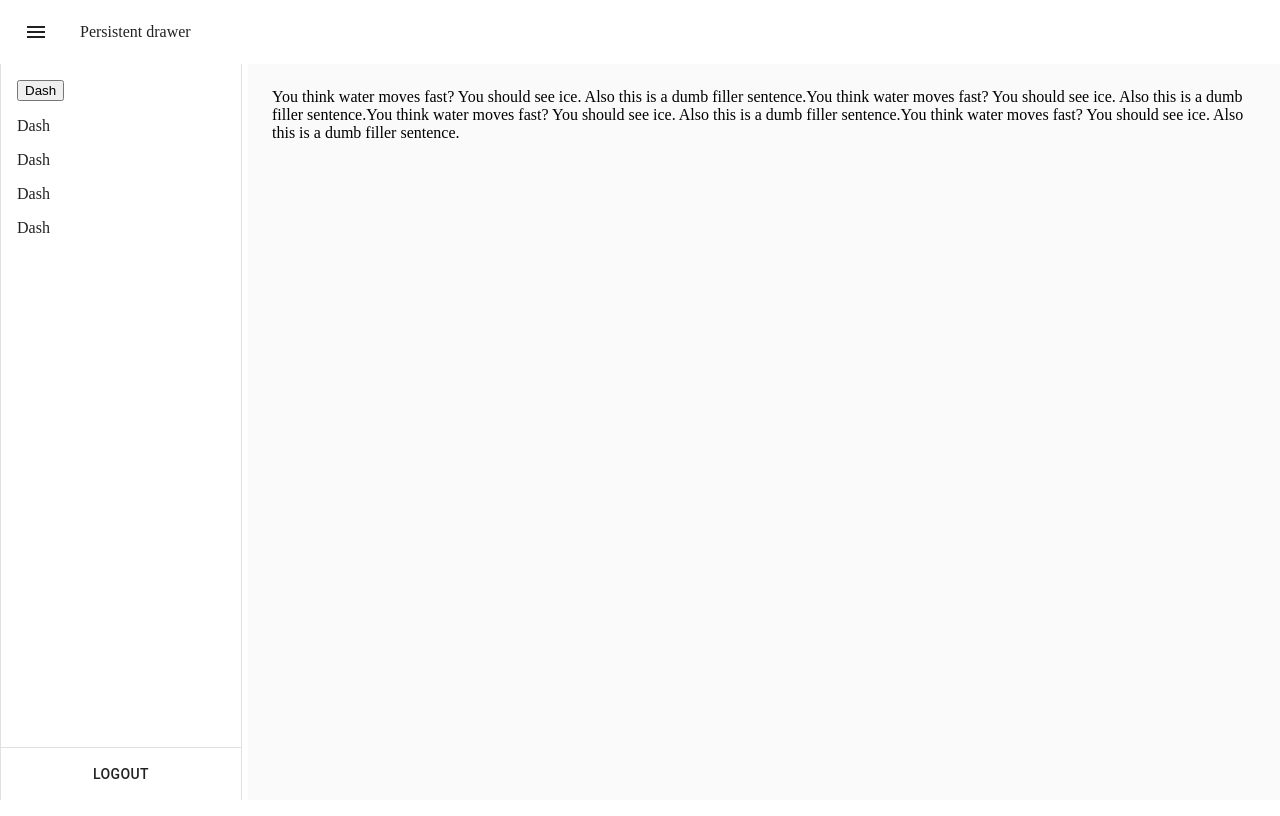
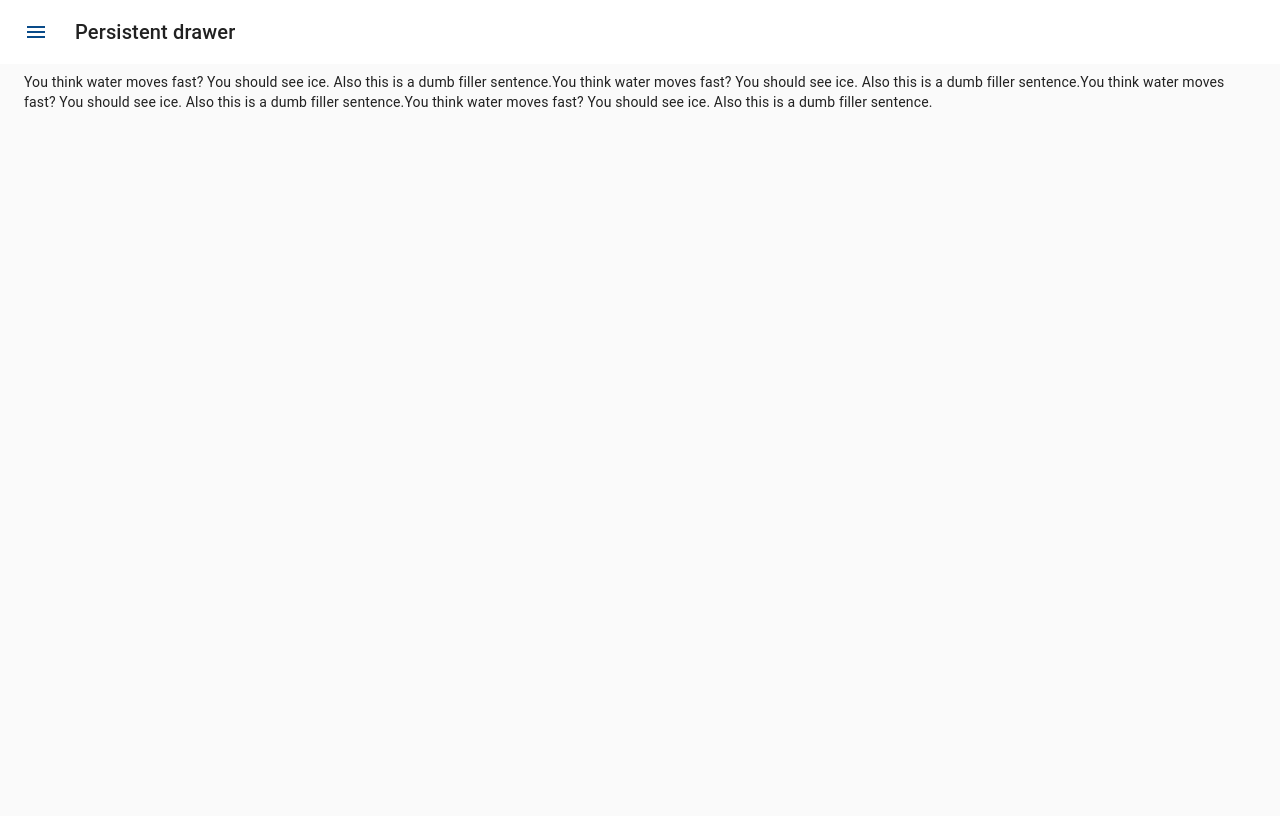
Before and after one commit to lucascs20182/alterstatus, a React (Vite) app: page /home in a window 1280 px wide. Built offline with nearby package versions, Linux system fonts and the light colour scheme.

Commit message:
Home atualizada

```diff
--- a/src/pages/home/Home.jsx
+++ b/src/pages/home/Home.jsx
@@ -1,94 +1,120 @@
-import React from "react";
-import PropTypes from "prop-types";
-import classNames from "classnames";
-import { withStyles } from "@material-ui/core/styles";
-import Drawer from "@material-ui/core/Drawer";
-import AppBar from "@material-ui/core/AppBar";
-import Toolbar from "@material-ui/core/Toolbar";
-import List from "@material-ui/core/List";
-import Typography from "@material-ui/core/Typography";
-import Divider from "@material-ui/core/Divider";
-import IconButton from "@material-ui/core/IconButton";
-import MenuIcon from "@material-ui/icons/Menu";
-import { Button, ListItem } from "@material-ui/core";
-const drawerWidth = 240;
+import React from 'react';
+import clsx from 'clsx';
+import { makeStyles, useTheme } from '@material-ui/core/styles';
+import Drawer from '@material-ui/core/Drawer';
+import CssBaseline from '@material-ui/core/CssBaseline';
+import AppBar from '@material-ui/core/AppBar';
+import Toolbar from '@material-ui/core/Toolbar';
+import List from '@material-ui/core/List';
+import Typography from '@material-ui/core/Typography';
+import Divider from '@material-ui/core/Divider';
+import IconButton from '@material-ui/core/IconButton';
+import MenuIcon from '@material-ui/icons/Menu';
+import ListItem from '@material-ui/core/ListItem';
+import ListItemIcon from '@material-ui/core/ListItemIcon';
+import ListItemText from '@material-ui/core/ListItemText';
+import InboxIcon from '@material-ui/icons/MoveToInbox';
+import MailIcon from '@material-ui/icons/Mail';
 
-const styles = theme => ({
+const drawerWidth = 220;
+
+const useStyles = makeStyles((theme) => ({
   appFrame: {
     zIndex: 1,
     overflow: "hidden",
     height: "100vh"
   },
+
   appBar: {
     position: "fixed",
     width: "100%",
-    zIndex: 1400
+    zIndex: 1200,
   },
+
   menuButton: {
     marginLeft: 12,
-    marginRight: 20
+    marginRight: 15
   },
+
   drawerPaper: {
     position: "fixed",
     width: drawerWidth,
-    borderRadius: 0,
-    borderTop: "none",
-    borderBottom: "none",
-    top: theme.spacing(8), // push content down to fix scrollbar position
-    height: `calc(100% - ${theme.spacing(8)}px)` // subtract appbar height
+    borderRadius: 3,
+    top: theme.spacing(7),
+    height: `calc(100% - ${theme.spacing(8)}px)`
   },
+
   drawerContent: {
     overflow: "auto",
     display: "flex",
     flexDirection: "column"
   },
+
   contentWrapper: {
     overflow: "auto",
     position: "fixed",
-    top: theme.spacing.unit * 8,
+    top: theme.spacing(6),
     height: "calc(100% - 64px)", // Subtract width of header
     backgroundColor: theme.palette.background.default,
     transition: theme.transitions.create("margin", {
       easing: theme.transitions.easing.sharp,
       duration: theme.transitions.duration.leavingScreen
     })
+
   },
+
   "content-left": {
     marginLeft: drawerWidth
   },
+
   contentShift: {
     transition: theme.transitions.create("margin", {
       easing: theme.transitions.easing.easeOut,
       duration: theme.transitions.duration.enteringScreen
     })
   },
+
   content: {
     padding: theme.spacing(3)
+
   },
-  logoutContainer: {
-    marginTop: "auto",
-    paddingBottom: "0",
-    position: "fixed",
-    width: drawerWidth,
-    bottom: 0
-  }
-});
+}));
 
-class PersistentDrawer extends React.Component {
-  state = {
-    open: true
+export default function PersistentDrawerLeft() {
+  const classes = useStyles();
+  const theme = useTheme();
+  const [open, setOpen] = React.useState(false);
+
+  const handleDrawerOpen = () => {
+    setOpen(!open);
   };
 
-  handleDrawerToggle = () => {
-    this.setState({ open: !this.state.open });
-  };
-
-  render() {
-    const { classes } = this.props;
-    const { open } = this.state;
-
-    const drawer = (
+  return (
+    <div className={classes.root}>
+      <CssBaseline />
+      <AppBar
+        elevation={0}
+        className={clsx(classes.appBar, {
+          [classes.appBarShift]: open,
+        })}
+      >
+        <Toolbar disableGutters={true}>
+          <IconButton
+            color="secondary"
+            aria-label="open drawer"
+            onClick={handleDrawerOpen}
+            edge="start"
+            className={clsx(classes.menuButton, open && classes.hide)}
+          >
+            <MenuIcon />
+          </IconButton>
+          <Typography variant="h6" noWrap>
+            Persistent drawer
+          </Typography>
+        </Toolbar>
+      </AppBar>
       <Drawer
+        className={classes.drawer}
         variant="persistent"
         anchor="left"
         open={open}
@@ -97,66 +123,27 @@ class PersistentDrawer extends React.Component {
           variant: "outlined"
         }}
         classes={{
-          paper: classes.drawerPaper
+          paper: classes.drawerPaper,
         }}
       >
-        <div className={classes.drawerContent}>
-          <List className={classes.drawerList} style={{ flexGrow: 1 }}>
-            <ListItem>
-              <button variant="display3">Dash</button>
+        <div className={classes.drawerHeader}>
+        </div>
+        <Divider />
+        <List>
+          {['Inbox', 'Starred', 'Send email', 'Drafts'].map((text, index) => (
+            <ListItem button key={text}>
+              <ListItemIcon>{index % 2 === 0 ? <InboxIcon /> : <MailIcon />}</ListItemIcon>
+              <ListItemText primary={text} />
             </ListItem>
-            <ListItem>
-              <Typography variant="display3">Dash</Typography>
-            </ListItem>
-            <ListItem>
-              <Typography variant="display3">Dash</Typography>
-            </ListItem>
-            <ListItem>
-              <Typography variant="display3">Dash</Typography>
-            </ListItem>
-            <ListItem>
-              <Typography variant="display3">Dash</Typography>
-            </ListItem>
-          </List>
-          <List className={classes.logoutContainer}>
-            <Divider />
-            <ListItem
-              style={{
-                display: "flex",
-                justifyContent: "center"
-              }}
-            >
-              <Button>Logout</Button>
-            </ListItem>
-          </List>
-        </div>
+          ))}
+        </List>
       </Drawer>
-    );
-
-    return (
-      <div className={classes.appFrame}>
-        {drawer}
-        <AppBar className={classes.appBar} elevation={0}>
-          <Toolbar disableGutters={true}>
-            <IconButton
-              color="inherit"
-              aria-label="Open drawer"
-              onClick={this.handleDrawerToggle}
-              className={classes.menuButton}
-            >
-              <MenuIcon />
-            </IconButton>
-            <Typography variant="title" color="inherit" noWrap>
-              Persistent drawer
-            </Typography>
-          </Toolbar>
-        </AppBar>
+      <main>
         <div
-          className={classNames(classes.contentWrapper, {
-            [classes.contentShift]: open,
-            [classes[`content-left`]]: open
-          })}
-        >
+          className={clsx(classes.contentWrapper, {
+          [classes.contentShift]: open,
+          [classes[`content-left`]]: open
+          })} >
           <div className={classes.content}>
             <Typography variant="display4">
               {
@@ -180,14 +167,8 @@ class PersistentDrawer extends React.Component {
             </Typography>
           </div>
         </div>
-      </div>
-    );
-  }
+
+      </main>
+    </div>
+  );
 }
-
-PersistentDrawer.propTypes = {
-  classes: PropTypes.object.isRequired,
-  theme: PropTypes.object.isRequired
-};
-
-export default withStyles(styles, { withTheme: true })(PersistentDrawer);
```
